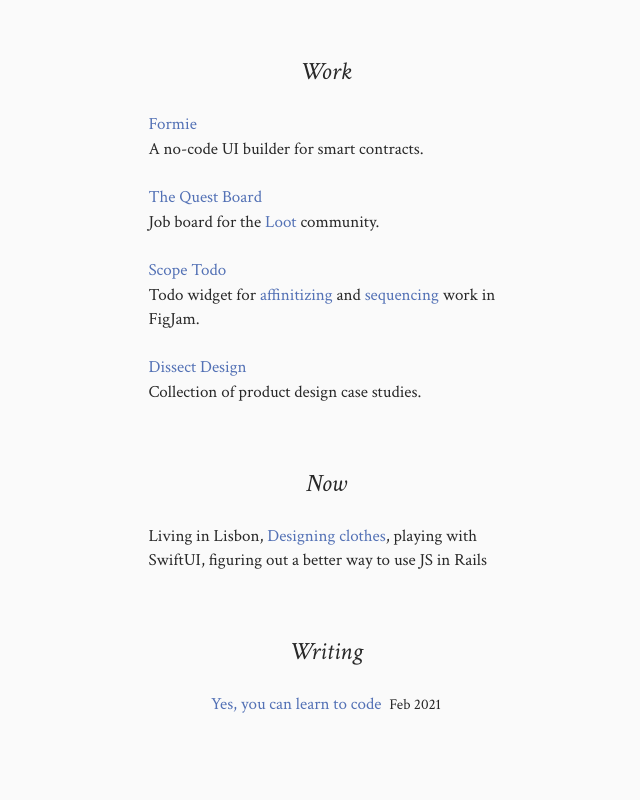
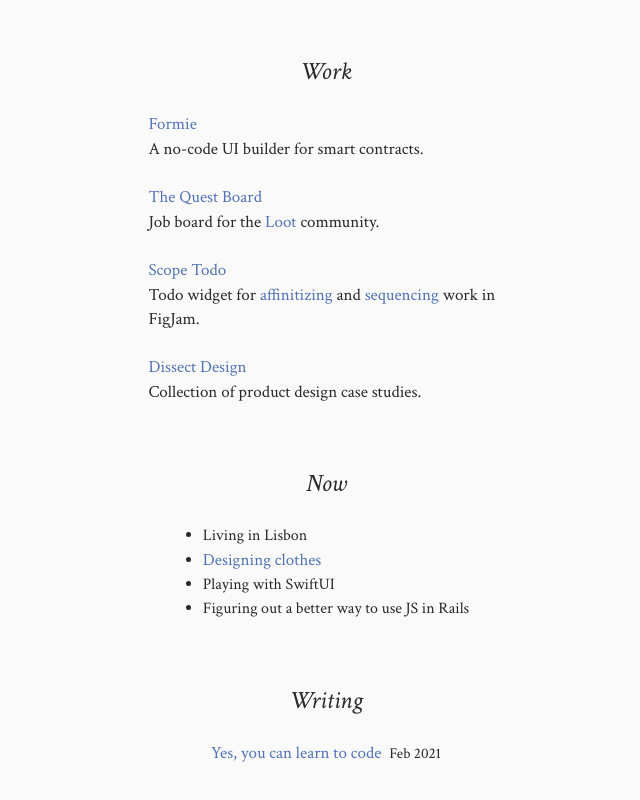
Before and after one commit to maxgeor/me, a plain HTML site: page index.html in a window 1280 px wide. Shown: the part 344-1144 px from the top of the page, without its empty margins (314-954 px from the left). Drawn offline with Linux system fonts and the light colour scheme; a web font is replaced by a local one.

Commit message:
Grid start

```diff
--- a/index.html
+++ b/index.html
@@ -50,13 +50,12 @@
     </section>
     <section>
       <h2>Now</h2>
-      <p>Living in Lisbon, <a href="https://www.figma.com/file/HDfOuxzNQJ6ns9qqJMVWgP/Shirt-I'm-designing?node-id=0%3A1" target="_blank">Designing clothes</a>, playing with SwiftUI, figuring out a better way to use JS in Rails</p>
-      <!-- <ul>
+      <ul>
         <li>Living in Lisbon</li>
         <li><a href="https://www.figma.com/file/HDfOuxzNQJ6ns9qqJMVWgP/Shirt-I'm-designing?node-id=0%3A1" target="_blank">Designing clothes</a></li>
         <li>Playing with SwiftUI</li>
         <li>Figuring out a better way to use JS in Rails</li>
-      </ul> -->
+      </ul>
     </section>
     <section class="writing">
       <h2>Writing</h2>
```
